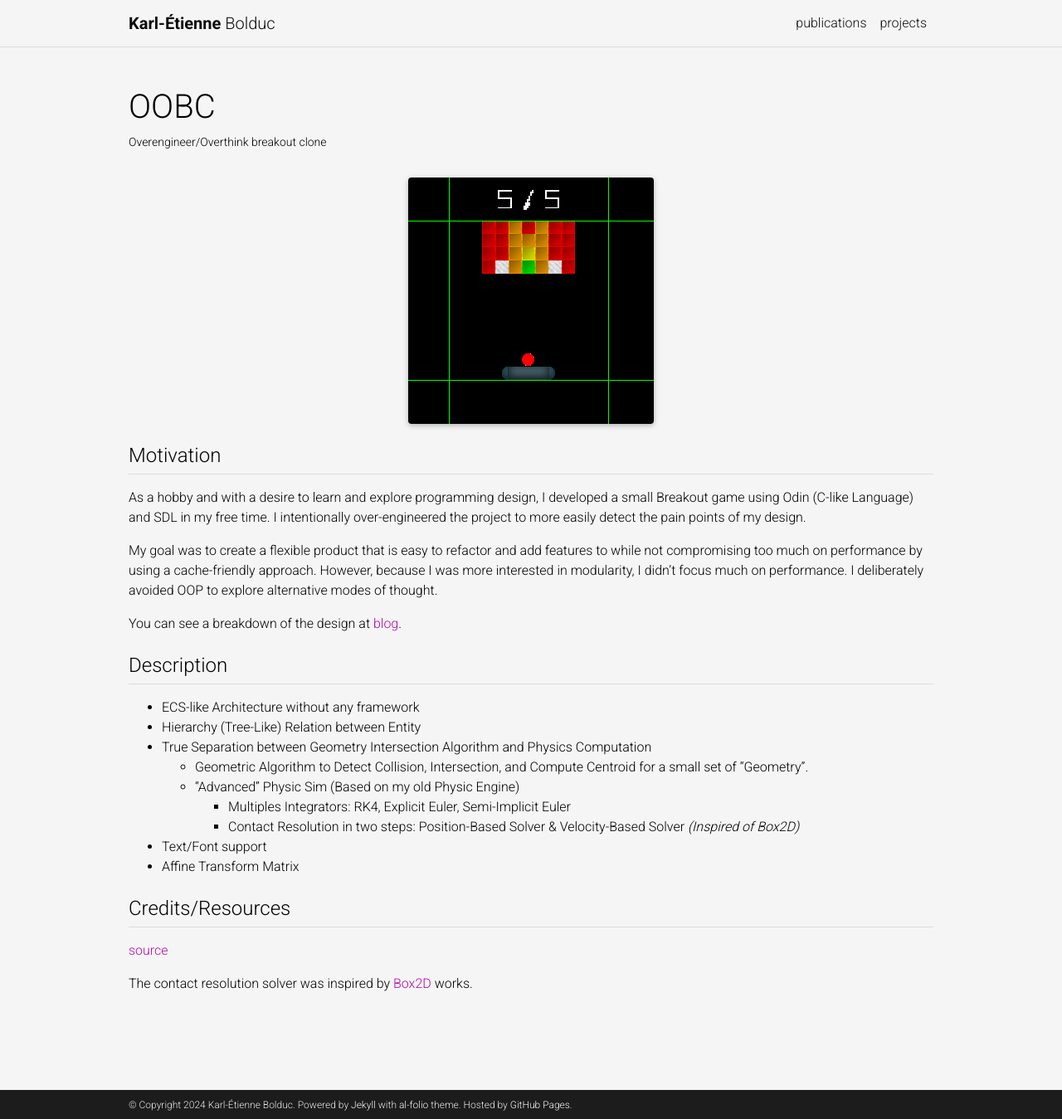
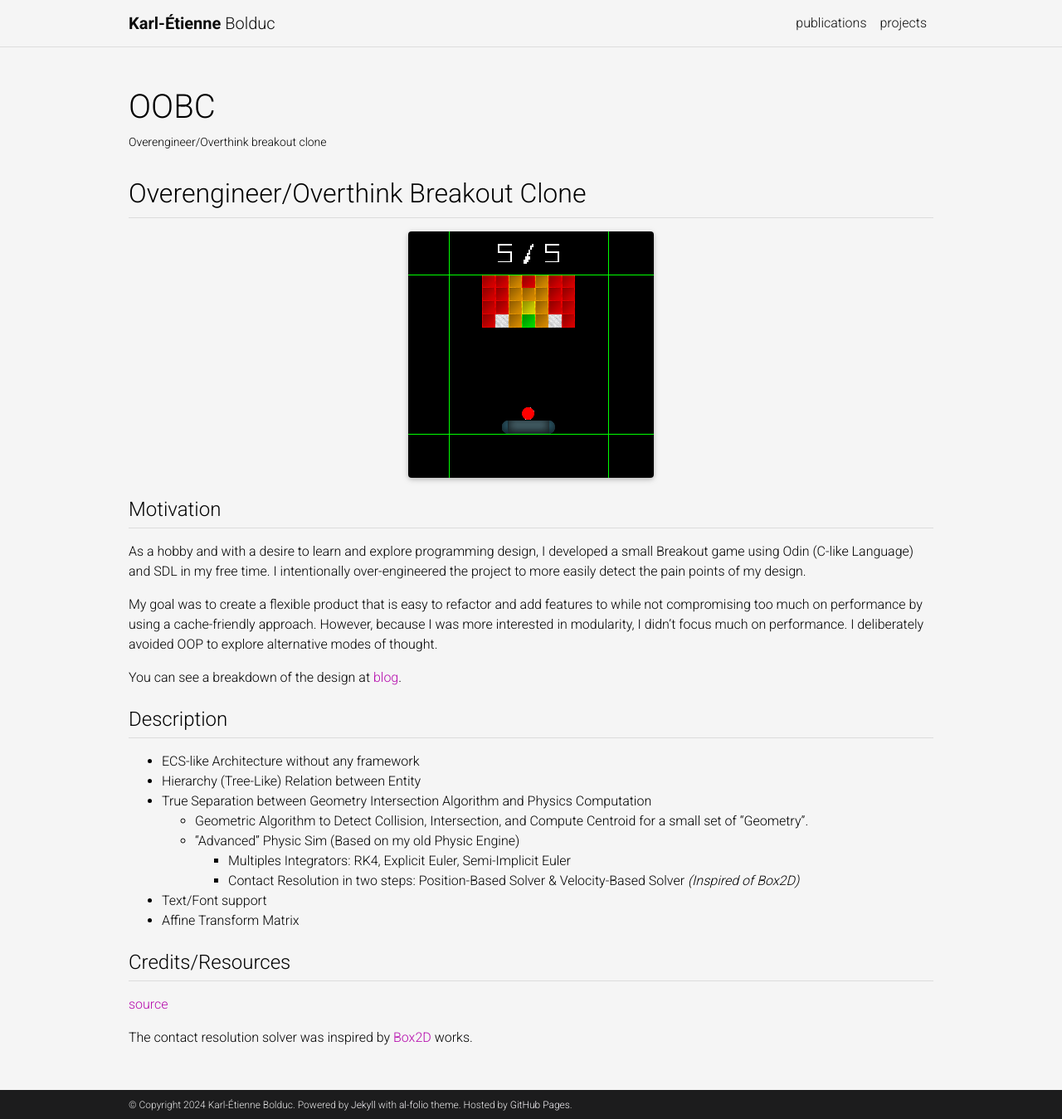
Before and after one commit to bolducke/bolducke.github.io, a Jekyll site: the page built from _projects/oobc.md, in a window 1280 px wide and 1349 px high. Shown: the whole window at 83% size. Built offline with Jekyll 4.4.1, drawn with Linux system fonts in a browser that asks for light colours; full-size pictures stand in for the smaller copies a plugin makes; comment, search, counter and statistics services are not loaded; a style sheet for code colours, icons or effects is not loaded.

Commit message:
Update projects OOBC

```diff
--- a/_projects/oobc.md
+++ b/_projects/oobc.md
@@ -6,6 +6,8 @@ img: assets/img/projects/oobc/thumbnail.png
 importance: 2
 category: hobby
 ---
+
+# Overengineer/Overthink Breakout Clone
 
 <center>
 {% include figure.html path="assets/img/projects/oobc/game.png" title="In Renovation Home" class="img-fluid rounded z-depth-1 center" %}
```
